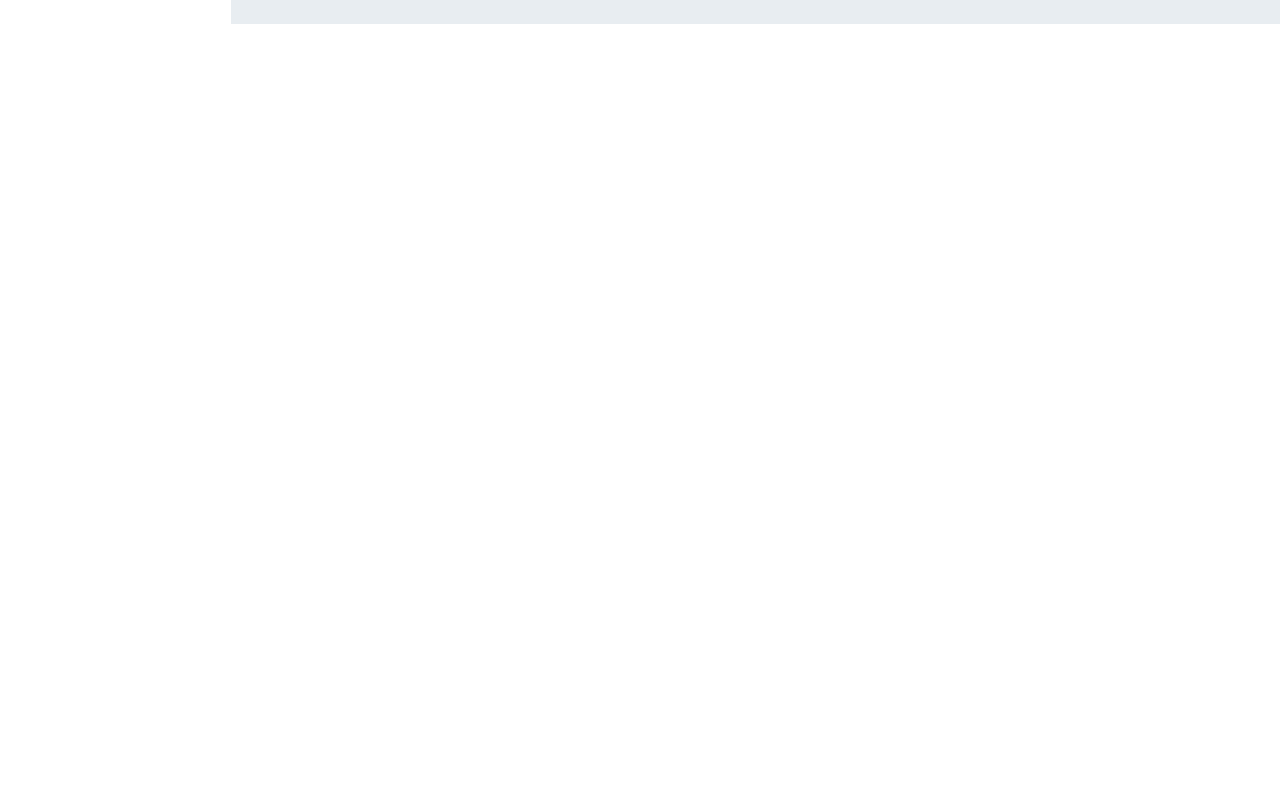
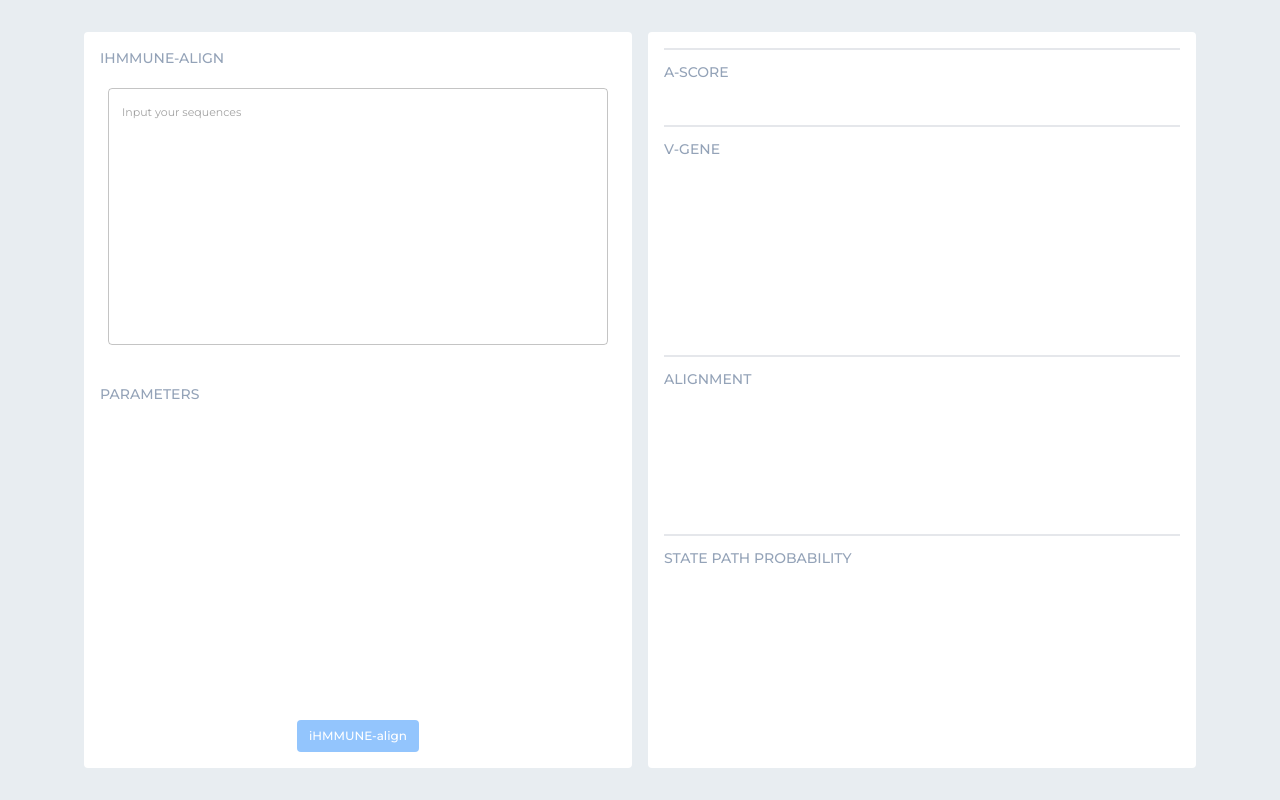
Before and after one commit to ritshab71/ihmmunealign-app, a React (Create React App) app: page / in a window 1280 px wide. Built offline with nearby package versions, Linux system fonts and the light colour scheme.

Commit message:
input-and-results-panel-skeleton

```diff
--- a/package.json
+++ b/package.json
@@ -3,6 +3,10 @@
   "version": "0.1.0",
   "private": true,
   "dependencies": {
+    "@emotion/react": "^11.10.4",
+    "@emotion/styled": "^11.10.4",
+    "@material-ui/core": "^4.12.4",
+    "@mui/material": "^5.10.7",
     "@testing-library/jest-dom": "^5.16.4",
     "@testing-library/react": "^13.3.0",
     "@testing-library/user-event": "^13.5.0",
--- a/src/App.jsx
+++ b/src/App.jsx
@@ -1,6 +1,15 @@
 import { useState } from 'react';
-import Dashboard from './components/dashboard.tsx';
+import Dashboard from './components/dashboard';
 import './styles/main.css';
+import './styles/globals.css';
+import { createTheme, ThemeProvider } from '@mui/material/styles';
+
+const theme = createTheme({
+  typography: {
+    fontFamily: 'Montserrat',
+    fontSize: "12px"
+  }
+});
 
 const App = () => {
   const [data, setData] = useState();
@@ -23,9 +32,11 @@ const App = () => {
   }
 
   return (
-    <div className="bg-[#e8edf1] max-w-screen max-h-screen">
-      <Dashboard/>
-    </div>
+    <ThemeProvider theme={theme}>
+      <body className="w-full min-h-screen overflow-y-scroll flex justify-center items-center p-4 bg-[#e8edf1]">
+        <Dashboard/>
+      </body>
+    </ThemeProvider>
   );
 }
 
--- /dev/null
+++ b/src/components/common/lineDivider.jsx
@@ -0,0 +1,9 @@
+import React from "react";
+
+const LineDivider = () => {
+    return (
+        <div className="border border-x"/>
+    );
+}
+
+export default LineDivider;
--- /dev/null
+++ b/src/components/dashboard.jsx
@@ -0,0 +1,16 @@
+import React from "react";
+import Results from "./results";
+import InputSection from "./inputSection";
+
+const Dashboard = () => {
+
+    return (
+        <div className="flex flex-row p-4 space-x-4 w-11/12 bg-[#e8edf1] h-full">
+            <InputSection/>
+            <Results/>
+        </div>
+
+    );
+}
+
+export default Dashboard;
--- a/src/components/dashboard.tsx
+++ /dev/null
@@ -1,16 +0,0 @@
-import React, { FC } from "react";
-
-const Dashboard: FC = () => {
-
-    return (
-        <div className="">
-            <div>
-                <input>
-                </input>
-            </div>
-        </div>
-
-    );
-}
-
-export default Dashboard;
--- /dev/null
+++ b/src/components/inputSection.jsx
@@ -0,0 +1,35 @@
+import React from "react";
+import TextField from '@mui/material/TextField';
+import Button from '@mui/material/Button'
+
+const InputSection = () => {
+
+    return (
+        <div className="flex flex-col basis-1/2 bg-white rounded p-4 space-y-3 text-sm uppercase font-medium text-slate-400 min-w-[400px]">
+            <div className="flex flex-col space-y-3 w-full basis-1/2">
+                <div className="w-full">IHMMUNE-ALIGN</div>
+                <div className="w-full p-2">
+                    <TextField
+                        fullWidth
+                        multiline
+                        id="outlined-basic"
+                        variant="outlined"
+                        placeholder="Input your sequences"
+                        style={{fontSize: 11}}
+                        rows={14}
+                    />
+                </div>
+            </div>
+            <div className="flex flex-col space-y-3 w-full basis-1/2">
+                <div className="w-full">Parameters</div>
+                <div className="w-full p-2">
+                </div>
+            </div>
+            <div className="flex justify-center items-center">
+                <button className="bg-blue-300 hover:bg-blue-500 text-white text-xs py-2 px-3 rounded">iHMMUNE-align</button>
+            </div>
+        </div>
+    );
+}
+
+export default InputSection;
--- /dev/null
+++ b/src/components/results.jsx
@@ -0,0 +1,37 @@
+import React from "react";
+import LineDivider from "./common/lineDivider";
+
+const Results = () => {
+
+    return (
+        <div className="flex flex-col basis-1/2 bg-white rounded p-4 space-y-3 text-sm uppercase font-medium text-slate-400 min-w-[400px]">
+            <LineDivider/>
+            <div className="flex flex-row space-x-4 basis-1/12 w-full">
+                <div className="w-full">A-score</div>
+            </div>
+            <LineDivider/>
+            <div className="flex flex-row space-x-4 basis-4/12 w-full">
+                <div className="w-full">V-gene</div>
+            </div>
+            <LineDivider/>
+            <div className="flex flex-row space-x-4 basis-3/12 w-full">
+                <div className="w-full">Alignment</div>
+            </div>
+            <LineDivider/>
+            <div className="flex flex-row space-x-4 basis-4/12 w-full">
+                <div className="w-full">State path probability</div>
+            </div>
+        </div>
+
+    );
+}
+
+export default Results;
+
+{/* <div className="flex basis-2/3">Alignment</div>
+<div className="flex basis-1/3 flex-col space-y-2">
+    <span>A-score</span>
+    <div className="flex bg-slate-50 rounded p-2 h-full">
+        <div className="flex justify-center items-center">1.2</div>
+    </div>
+</div> */}
--- /dev/null
+++ b/src/styles/globals.css
@@ -0,0 +1,20 @@
+@import url('https://fonts.googleapis.com/css2?family=Montserrat:ital,wght@0,100;0,200;0,300;0,400;0,500;0,600;0,700;0,800;0,900;1,100;1,200;1,300;1,400;1,500;1,600;1,700;1,800;1,900&display=swap');
+
+html,
+body {
+  height: 100vh;
+  width: 100vw;
+  padding: 0;
+  margin: 0px;
+  font-family: 'Montserrat', sans-serif;
+  font-weight: 400;
+}
+
+a {
+  color: inherit;
+  text-decoration: none;
+}
+
+* {
+  box-sizing: border-box;
+}
--- a/src/styles/main.css
+++ b/src/styles/main.css
@@ -549,24 +549,113 @@ video {
   --tw-backdrop-sepia:  ;
 }
 
+.flex {
+  display: flex;
+}
+
 .h-full {
   height: 100%;
 }
 
-.h-screen {
-  height: calc(var(--vh) * 100);
-}
-
-.max-h-screen {
-  max-height: calc(var(--vh) * 100);
+.w-11\/12 {
+  width: 91.666667%;
 }
 
 .w-full {
   width: 100%;
 }
 
-.w-screen {
-  width: 100vw;
+.w-24 {
+  width: 6rem;
+}
+
+.min-w-\[400px\] {
+  min-width: 400px;
+}
+
+.basis-1\/2 {
+  flex-basis: 50%;
+}
+
+.basis-1\/12 {
+  flex-basis: 8.333333%;
+}
+
+.basis-4\/12 {
+  flex-basis: 33.333333%;
+}
+
+.basis-3\/12 {
+  flex-basis: 25%;
+}
+
+.basis-2\/3 {
+  flex-basis: 66.666667%;
+}
+
+.basis-1\/3 {
+  flex-basis: 33.333333%;
+}
+
+.flex-row {
+  flex-direction: row;
+}
+
+.flex-col {
+  flex-direction: column;
+}
+
+.items-center {
+  align-items: center;
+}
+
+.justify-center {
+  justify-content: center;
+}
+
+.space-x-4 > :not([hidden]) ~ :not([hidden]) {
+  --tw-space-x-reverse: 0;
+  margin-right: calc(1rem * var(--tw-space-x-reverse));
+  margin-left: calc(1rem * calc(1 - var(--tw-space-x-reverse)));
+}
+
+.space-y-3 > :not([hidden]) ~ :not([hidden]) {
+  --tw-space-y-reverse: 0;
+  margin-top: calc(0.75rem * calc(1 - var(--tw-space-y-reverse)));
+  margin-bottom: calc(0.75rem * var(--tw-space-y-reverse));
+}
+
+.space-y-2 > :not([hidden]) ~ :not([hidden]) {
+  --tw-space-y-reverse: 0;
+  margin-top: calc(0.5rem * calc(1 - var(--tw-space-y-reverse)));
+  margin-bottom: calc(0.5rem * var(--tw-space-y-reverse));
+}
+
+.rounded {
+  border-radius: 0.25rem;
+}
+
+.rounded-lg {
+  border-radius: 0.5rem;
+}
+
+.border {
+  border-width: 1px;
+}
+
+.border-x {
+  border-left-width: 1px;
+  border-right-width: 1px;
+}
+
+.bg-\[\#e8edf1\] {
+  --tw-bg-opacity: 1;
+  background-color: rgb(232 237 241 / var(--tw-bg-opacity));
+}
+
+.bg-white {
+  --tw-bg-opacity: 1;
+  background-color: rgb(255 255 255 / var(--tw-bg-opacity));
 }
 
 .bg-black {
@@ -574,21 +663,101 @@ video {
   background-color: rgb(0 0 0 / var(--tw-bg-opacity));
 }
 
-.bg-\[\#e8edf1\] {
+.bg-slate-50 {
   --tw-bg-opacity: 1;
-  background-color: rgb(232 237 241 / var(--tw-bg-opacity));
+  background-color: rgb(248 250 252 / var(--tw-bg-opacity));
 }
 
-.font-bold {
-  font-weight: 700;
+.bg-blue-400 {
+  --tw-bg-opacity: 1;
+  background-color: rgb(96 165 250 / var(--tw-bg-opacity));
 }
 
-.text-red-50 {
-  --tw-text-opacity: 1;
-  color: rgb(254 242 242 / var(--tw-text-opacity));
+.bg-blue-500 {
+  --tw-bg-opacity: 1;
+  background-color: rgb(59 130 246 / var(--tw-bg-opacity));
 }
 
-.text-red-500 {
+.bg-blue-200 {
+  --tw-bg-opacity: 1;
+  background-color: rgb(191 219 254 / var(--tw-bg-opacity));
+}
+
+.bg-blue-300 {
+  --tw-bg-opacity: 1;
+  background-color: rgb(147 197 253 / var(--tw-bg-opacity));
+}
+
+.p-4 {
+  padding: 1rem;
+}
+
+.p-2 {
+  padding: 0.5rem;
+}
+
+.py-1 {
+  padding-top: 0.25rem;
+  padding-bottom: 0.25rem;
+}
+
+.px-3 {
+  padding-left: 0.75rem;
+  padding-right: 0.75rem;
+}
+
+.py-2 {
+  padding-top: 0.5rem;
+  padding-bottom: 0.5rem;
+}
+
+.font-montserrat {
+  font-family: 'Montserrat', sans-serif;
+}
+
+.font-serif {
+  font-family: ui-serif, Georgia, Cambria, "Times New Roman", Times, serif;
+}
+
+.text-sm {
+  font-size: 0.875rem;
+  line-height: 1.25rem;
+}
+
+.text-xs {
+  font-size: 0.75rem;
+  line-height: 1rem;
+}
+
+.text-base {
+  font-size: 1rem;
+  line-height: 1.5rem;
+}
+
+.font-medium {
+  font-weight: 500;
+}
+
+.uppercase {
+  text-transform: uppercase;
+}
+
+.text-slate-400 {
   --tw-text-opacity: 1;
-  color: rgb(239 68 68 / var(--tw-text-opacity));
+  color: rgb(148 163 184 / var(--tw-text-opacity));
 }
+
+.text-white {
+  --tw-text-opacity: 1;
+  color: rgb(255 255 255 / var(--tw-text-opacity));
+}
+
+.hover\:bg-blue-200:hover {
+  --tw-bg-opacity: 1;
+  background-color: rgb(191 219 254 / var(--tw-bg-opacity));
+}
+
+.hover\:bg-blue-500:hover {
+  --tw-bg-opacity: 1;
+  background-color: rgb(59 130 246 / var(--tw-bg-opacity));
+}
--- a/src/styles/tailwind.css
+++ b/src/styles/tailwind.css
@@ -1,5 +1,3 @@
 @import "tailwindcss/base";
-
 @import "tailwindcss/components";
-
 @import "tailwindcss/utilities";
```
Also changed, not shown: 1 other file (tests, documents, lock files or other folders).
